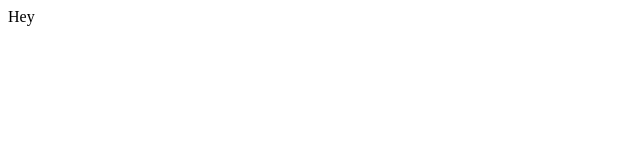
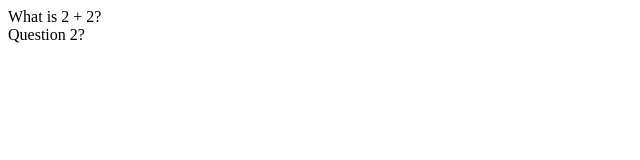
Before and after one commit to nhiyngo/flascard-react, a React (Create React App) app: page / in a window 1280 px wide. Shown: the top 160 px of the page, without its empty margins (0-640 px from the left). Built offline with nearby package versions, Linux system fonts and the light colour scheme.

Commit message:
build static version of the app

```diff
--- a/src/components/App.js
+++ b/src/components/App.js
@@ -1,11 +1,27 @@
-import React from 'react';
+import React, { useState } from 'react';
+import FlashcardList from './FlashcardList';
 
 function App() {
+  const [flashcards, setFlashcards] = useState(SAMPLE);
+
   return (
-    <div className="App">
-      Hey
-    </div>
+    <FlashcardList flashcards={flashcards} />
   );
 }
 
+const SAMPLE = [
+  {
+    id: 1,
+    question: 'What is 2 + 2?',
+    answer: '4',
+    options: ['2', '3', '4', '5'],
+  },
+  {
+    id: 2,
+    question: 'Question 2?',
+    answer: 'Answer',
+    options: ['Answer 1', 'Answer 2', 'Answer 3', 'Answer 4'],
+  },
+];
+
 export default App;
--- /dev/null
+++ b/src/components/FlashCard.js
@@ -0,0 +1,13 @@
+import React, { useState } from 'react';
+
+const FlashCard = ({ flashcard: { question, answer, options } }) => {
+  const [flip, setFlip] = useState(false);
+
+  return (
+    <div onClick={() => setFlip(!flip)}>
+      {flip ? answer : question}
+    </div>
+  );
+};
+
+export default FlashCard;
--- /dev/null
+++ b/src/components/FlashcardList.js
@@ -0,0 +1,10 @@
+import React from 'react';
+import FlashCard from './FlashCard';
+
+const FlashcardList = ({ flashcards }) => (
+  <div className="card-grid">
+    {flashcards.map((flashcard) => <FlashCard flashcard={flashcard} key={flashcard.id} />)}
+  </div>
+);
+
+export default FlashcardList;
```
Also changed, not shown: src/components/Card.js (deleted).
